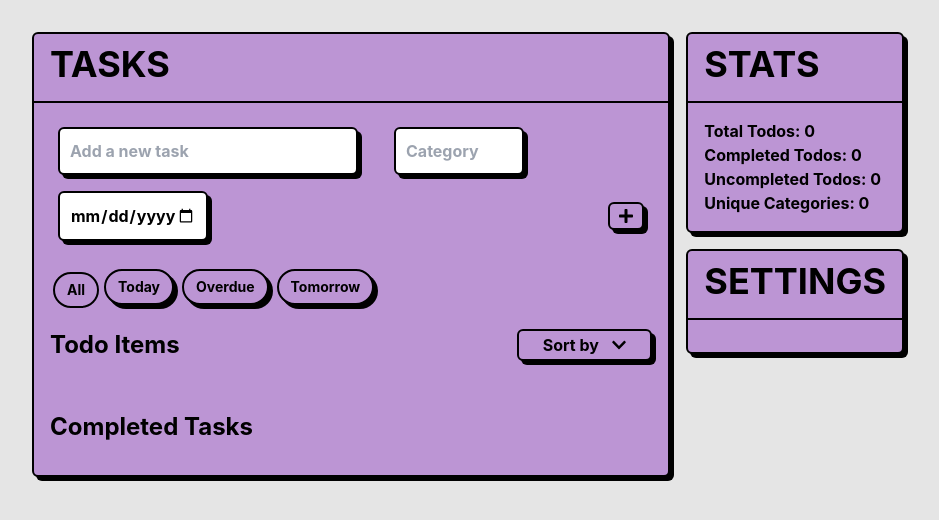
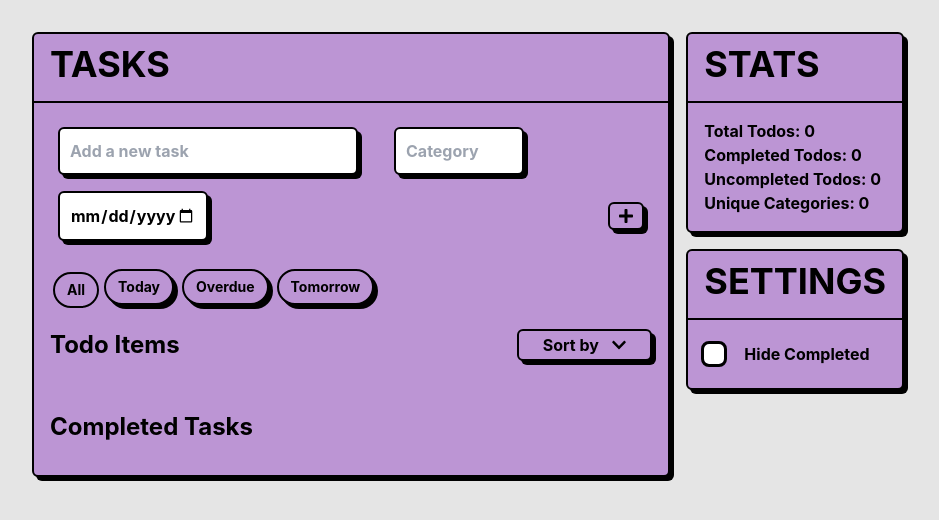
Before and after one commit to ehoffman66/todo, a React (Create React App) app: page / in a window 1280 px wide. Shown: the top 520 px of the page, without its empty margins (172-1111 px from the left). Built offline with nearby package versions, Linux system fonts and the light colour scheme.

Commit message:
Add hideCompleted feature to App.js

```diff
--- a/src/App.js
+++ b/src/App.js
@@ -13,6 +13,15 @@ function App() {
       const savedTodos = localStorage.getItem('todos');
       return savedTodos ? JSON.parse(savedTodos) : [];
    });
+
+   const [hideCompleted, setHideCompleted] = useState(() => {
+      const savedHideCompleted = localStorage.getItem('hideCompleted');
+      return savedHideCompleted ? JSON.parse(savedHideCompleted) : false;
+   });
+
+   useEffect(() => {
+      localStorage.setItem('hideCompleted', JSON.stringify(hideCompleted));
+    }, [hideCompleted]);
 
    // State variables for new todo
    const [task, setTask] = useState('');
@@ -295,6 +304,7 @@ function App() {
                      </div>
 
                      <div>
+                     {!hideCompleted && (
                      <div style={{ marginTop: '50px' }}>
                         {!(selectedBadge === 'Today' || selectedBadge === 'Overdue' || selectedBadge === 'Tomorrow') && (
                            <h2 className="text-2xl font-bold mb-4">Completed Tasks</h2>
@@ -330,6 +340,7 @@ function App() {
                               )
                         )}
                      </div>
+                     )}
                      </div>
                   </div>
                }/>
@@ -354,8 +365,14 @@ function App() {
                            <Card
                               heading={<span style={{ fontSize: '2em' }}>SETTINGS</span>}
                               paragraph={
-                                 <div>
-                                    {/* Add your settings content here */}
+                                 <div style={{ display: 'flex', alignItems: 'center' }}>
+                                    <Checkbox
+                                       item={hideCompleted}
+                                       checked={hideCompleted}
+                                       onChange={() => setHideCompleted(!hideCompleted)}
+                                       style={{ fontSize: '5.2em' }}
+                                    />
+                                    <span style={{ marginLeft: '10px' }}>Hide Completed</span>
                                  </div>
                               }
                               size="xl:w-full"
```
